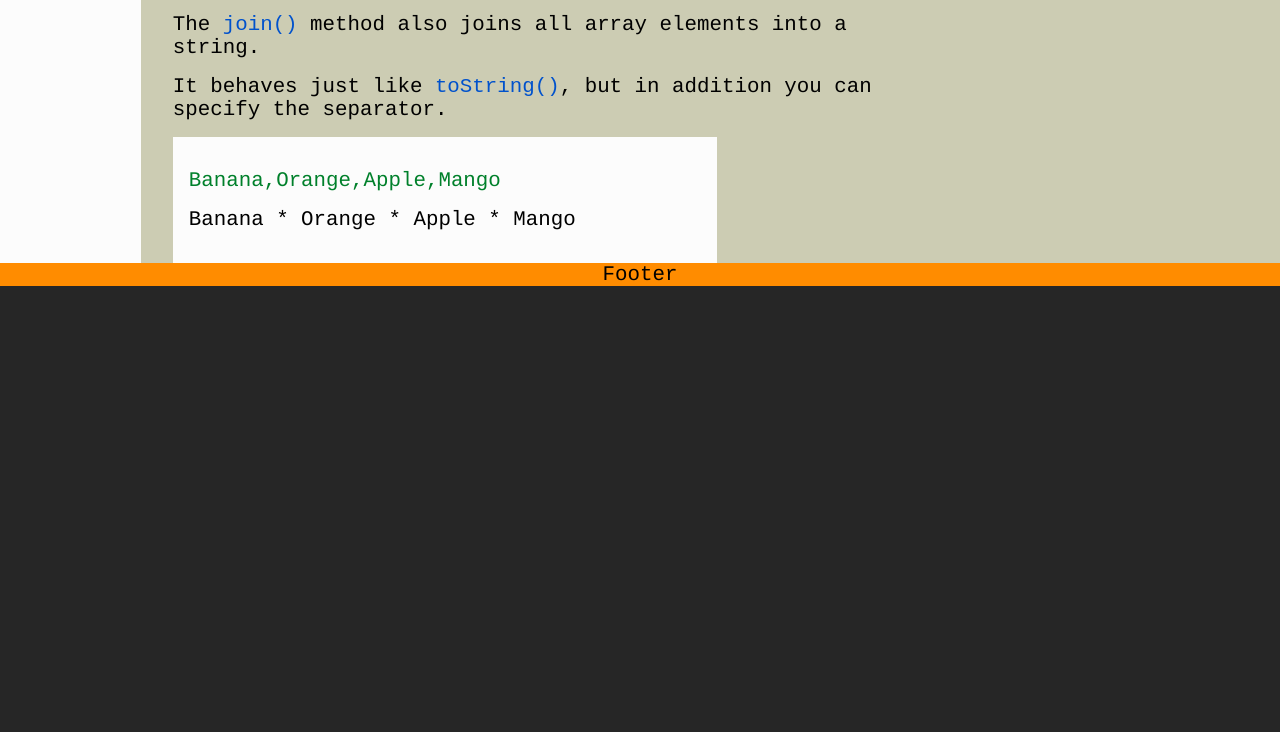
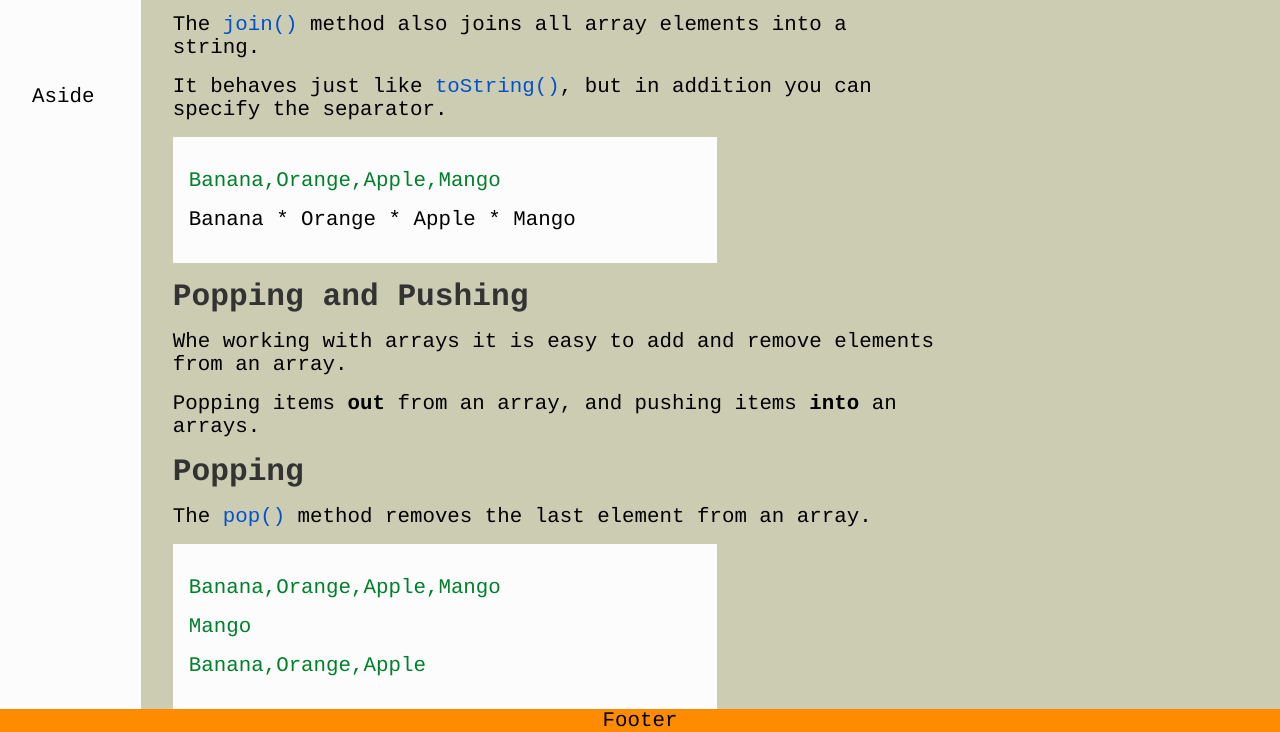
Before and after one commit to bosscke/js-practice, a website: page 23-array-methods/array-methods.html in a window 1280 px wide. Shown: the part 653-1385 px from the top of the page. Before the commit the page ends 939 px from the top, so only its background shows below. Drawn offline with Linux system fonts and the light colour scheme.

Commit message:
Updating array methods

```diff
--- a/23-array-methods/array-methods.html
+++ b/23-array-methods/array-methods.html
@@ -62,6 +62,29 @@
           <p id="test1"></p>
         </div>
       </article>
+      <article>
+        <h2>Popping and Pushing</h2>
+        <p>
+          Whe working with arrays it is easy to add and remove elements from an
+          array.
+        </p>
+        <p>
+          Popping items <strong>out</strong> from an array, and pushing items
+          <strong>into</strong> an arrays.
+        </p>
+      </article>
+
+      <article>
+        <h2>Popping</h2>
+        <p>
+          The <code>pop()</code> method removes the last element from an array.
+        </p>
+        <div class="code">
+          <p id="test2"></p>
+          <p id="test3"></p>
+          <p id="test4"></p>
+        </div>
+      </article>
     </main>
     <footer>Footer</footer>
     <script src="script.js"></script>
--- a/23-array-methods/script.js
+++ b/23-array-methods/script.js
@@ -7,3 +7,11 @@ document.getElementById("test").innerHTML = fruits.toString();
 //// join()
 var fruits = ["Banana", "Orange", "Apple", "Mango"];
 document.getElementById("test1").innerHTML = fruits.join(" * ");
+
+//////////////////////////////////////////////////////////
+//// pop()
+
+var fruits = ["Banana", "Orange", "Apple", "Mango"];
+document.getElementById("test2").innerHTML = fruits;
+document.getElementById("test3").innerHTML = fruits.pop();
+document.getElementById("test4").innerHTML = fruits;
```
